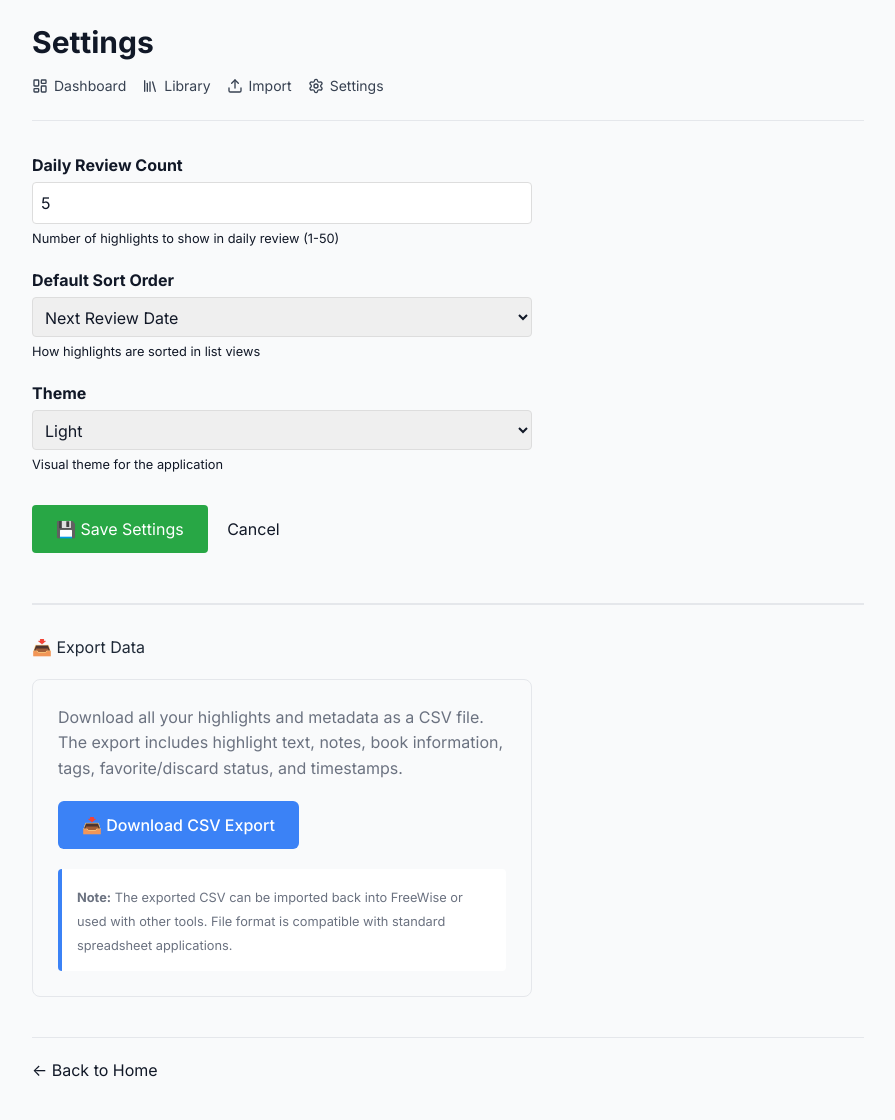
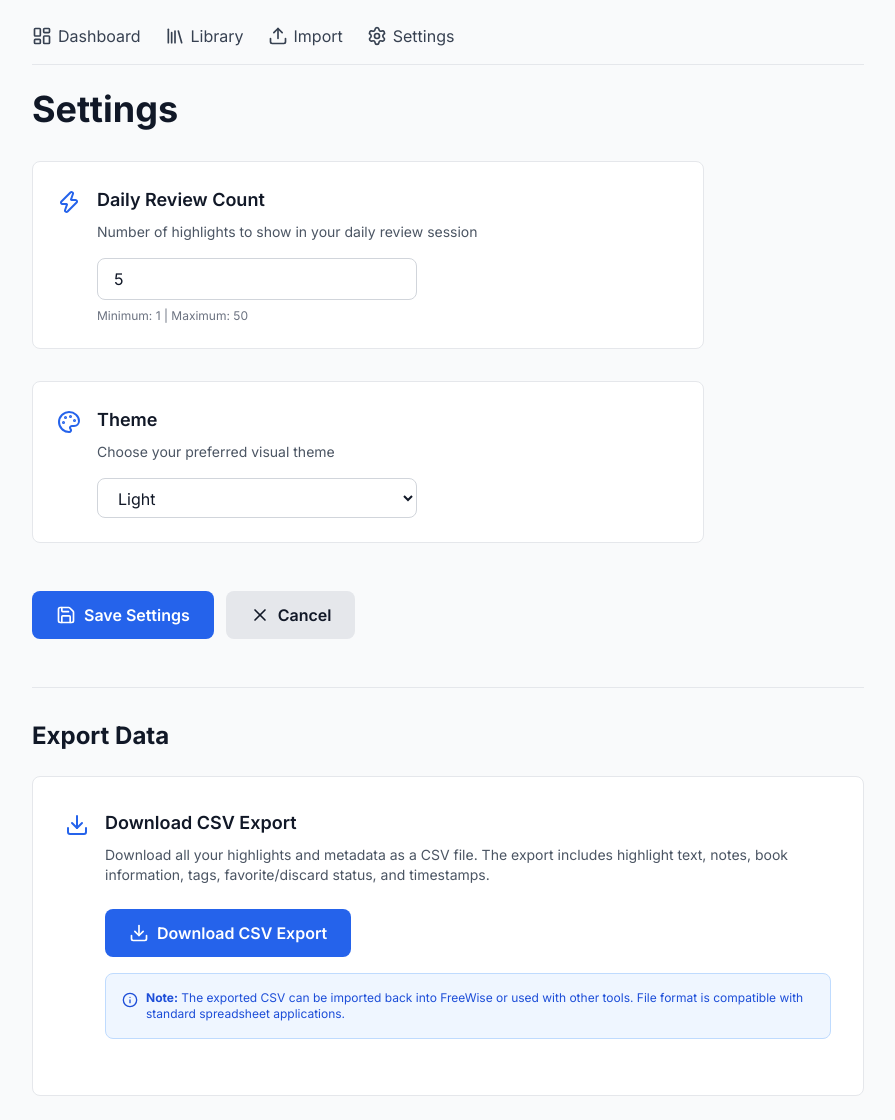
Before and after one commit to wardeiling/FreeWise, a FastAPI app: page /settings/ui in a window 1280 px wide. Shown: the whole page, without its empty margins (192-1087 px from the left). Before the commit the page ends 1077 px from the top, so only its background shows below. Run offline with FastAPI, Linux system fonts and the light colour scheme; data comes from the database, SQL or seed files in the repository; some libraries are stand-ins or nearby versions.

Commit message:
Make settings UI consistent with the rest

```diff
--- a/app/routers/settings.py
+++ b/app/routers/settings.py
@@ -88,7 +88,6 @@ async def ui_settings(
 async def update_settings_ui(
     request: Request,
     daily_review_count: int = Form(...),
-    default_sort: str = Form(...),
     theme: str = Form(...),
     session: Session = Depends(get_session)
 ):
@@ -96,7 +95,6 @@ async def update_settings_ui(
     settings = get_settings(session)
 
     settings.daily_review_count = daily_review_count
-    settings.default_sort = default_sort
     settings.theme = theme
 
     session.add(settings)
--- a/app/templates/base.html
+++ b/app/templates/base.html
@@ -104,29 +104,33 @@
 </head>
 <body class="bg-gray-50 dark:bg-gray-900 text-gray-900 dark:text-gray-100 transition-colors duration-200">
     <div class="max-w-4xl mx-auto px-4 sm:px-6 lg:px-8 py-6">
-        <!-- Header -->
-        <div class="border-b border-gray-200 dark:border-gray-700 pb-6 mb-8">
-            <h1 class="text-3xl font-bold text-gray-900 dark:text-white mb-4">
-                {% block heading %}FreeWise{% endblock %}
-            </h1>
-            <nav class="flex flex-wrap gap-4 text-sm">
+        <!-- Navigation Header -->
+        <div class="border-b border-gray-200 dark:border-gray-700 pb-4 mb-6">
+            <nav class="flex flex-wrap gap-6 text-base">
                 <a href="/dashboard/ui" class="flex items-center gap-1.5 text-gray-700 dark:text-gray-300 hover:text-primary-600 dark:hover:text-primary-400 transition-colors">
-                    <i data-lucide="layout-dashboard" class="w-4 h-4"></i>
+                    <i data-lucide="layout-dashboard" class="w-5 h-5"></i>
                     <span>Dashboard</span>
                 </a>
                 <a href="/library/ui" class="flex items-center gap-1.5 text-gray-700 dark:text-gray-300 hover:text-primary-600 dark:hover:text-primary-400 transition-colors">
-                    <i data-lucide="library" class="w-4 h-4"></i>
+                    <i data-lucide="library" class="w-5 h-5"></i>
                     <span>Library</span>
                 </a>
                 <a href="/import/ui" class="flex items-center gap-1.5 text-gray-700 dark:text-gray-300 hover:text-primary-600 dark:hover:text-primary-400 transition-colors">
-                    <i data-lucide="upload" class="w-4 h-4"></i>
+                    <i data-lucide="upload" class="w-5 h-5"></i>
                     <span>Import</span>
                 </a>
                 <a href="/settings/ui" class="flex items-center gap-1.5 text-gray-700 dark:text-gray-300 hover:text-primary-600 dark:hover:text-primary-400 transition-colors">
-                    <i data-lucide="settings" class="w-4 h-4"></i>
+                    <i data-lucide="settings" class="w-5 h-5"></i>
                     <span>Settings</span>
                 </a>
             </nav>
+        </div>
+
+        <!-- Page Title -->
+        <div class="mb-8">
+            <h2 class="text-4xl font-bold text-gray-900 dark:text-white">
+                {% block heading %}FreeWise{% endblock %}
+            </h2>
         </div>
 
         <!-- Content -->
--- a/app/templates/book_detail.html
+++ b/app/templates/book_detail.html
@@ -76,12 +76,12 @@
                 <i data-lucide="x" class="w-6 h-6"></i>
             </button>
 
-            <h1 class="text-3xl font-bold text-gray-900 dark:text-white mb-3 px-12">
+            <h1 class="text-4xl font-bold text-gray-900 dark:text-white mb-3 px-12">
                 {{ book.title }}
             </h1>
 
             {% if book.author %}
-            <div class="text-lg text-gray-600 dark:text-gray-400 mb-5">
+            <div class="text-xl text-gray-600 dark:text-gray-400 mb-5">
                 by {{ book.author }}
             </div>
             {% endif %}
--- a/app/templates/settings.html
+++ b/app/templates/settings.html
@@ -6,16 +6,29 @@
 
 {% block content %}
 {% if success_message %}
-<div class="success-message" style="padding: 15px; border-radius: 4px; margin-bottom: 20px;">
-    {{ success_message }}
+<div class="bg-green-50 dark:bg-green-900/20 border-l-4 border-green-500 p-4 mb-6 rounded">
+    <div class="flex items-center gap-3">
+        <i data-lucide="check-circle" class="w-5 h-5 text-green-600 dark:text-green-400"></i>
+        <p class="text-green-700 dark:text-green-300">{{ success_message }}</p>
+    </div>
 </div>
 {% endif %}
 
-<form method="post" action="/settings/ui" style="max-width: 500px;">
-    <div style="margin-bottom: 20px;">
-        <label for="daily_review_count" style="display: block; margin-bottom: 5px; font-weight: bold;">
+<!-- Settings Form -->
+<form method="post" action="/settings/ui" class="max-w-2xl space-y-8">
+    <!-- Daily Review Count Setting -->
+    <div class="bg-white dark:bg-gray-800 rounded-lg border border-gray-200 dark:border-gray-700 p-6">
+        <div class="flex items-start gap-4">
+            <div class="pt-1">
+                <i data-lucide="zap" class="w-6 h-6 text-primary-600 dark:text-primary-400"></i>
+            </div>
+            <div class="flex-1">
+                <label for="daily_review_count" class="block text-lg font-semibold text-gray-900 dark:text-white mb-2">
                     Daily Review Count
                 </label>
+                <p class="text-sm text-gray-600 dark:text-gray-400 mb-4">
+                    Number of highlights to show in your daily review session
+                </p>
                 <input
                     type="number"
                     id="daily_review_count"
@@ -24,48 +37,32 @@
                     min="1"
                     max="50"
                     required
-            style="width: 100%; padding: 8px; border: 1px solid #ddd; border-radius: 4px; font-size: 1em;">
-        <small style="display: block; margin-top: 5px;">
-            Number of highlights to show in daily review (1-50)
+                    class="w-full max-w-xs px-4 py-2 border border-gray-300 dark:border-gray-600 rounded-lg bg-white dark:bg-gray-700 text-gray-900 dark:text-white focus:ring-2 focus:ring-primary-500 focus:border-transparent transition-all">
+                <small class="text-xs text-gray-500 dark:text-gray-400 mt-2 block">
+                    Minimum: 1 | Maximum: 50
                 </small>
             </div>
-
-    <div style="margin-bottom: 20px;">
-        <label for="default_sort" style="display: block; margin-bottom: 5px; font-weight: bold;">
-            Default Sort Order
-        </label>
-        <select
-            id="default_sort"
-            name="default_sort"
-            required
-            style="width: 100%; padding: 8px; border: 1px solid #ddd; border-radius: 4px; font-size: 1em;">
-            <option value="next_review" {% if settings.default_sort == "next_review" %}selected{% endif %}>
-                Next Review Date
-            </option>
-            <option value="created_at" {% if settings.default_sort == "created_at" %}selected{% endif %}>
-                Creation Date
-            </option>
-            <option value="updated_at" {% if settings.default_sort == "updated_at" %}selected{% endif %}>
-                Last Updated
-            </option>
-            <option value="favorite" {% if settings.default_sort == "favorite" %}selected{% endif %}>
-                Favorites First
-            </option>
-        </select>
-        <small style="display: block; margin-top: 5px;">
-            How highlights are sorted in list views
-        </small>
+        </div>
     </div>
 
-    <div style="margin-bottom: 20px;">
-        <label for="theme" style="display: block; margin-bottom: 5px; font-weight: bold;">
+    <!-- Theme Setting -->
+    <div class="bg-white dark:bg-gray-800 rounded-lg border border-gray-200 dark:border-gray-700 p-6">
+        <div class="flex items-start gap-4">
+            <div class="pt-1">
+                <i data-lucide="palette" class="w-6 h-6 text-primary-600 dark:text-primary-400"></i>
+            </div>
+            <div class="flex-1">
+                <label for="theme" class="block text-lg font-semibold text-gray-900 dark:text-white mb-2">
                     Theme
                 </label>
+                <p class="text-sm text-gray-600 dark:text-gray-400 mb-4">
+                    Choose your preferred visual theme
+                </p>
                 <select
                     id="theme"
                     name="theme"
                     required
-            style="width: 100%; padding: 8px; border: 1px solid #ddd; border-radius: 4px; font-size: 1em;">
+                    class="w-full max-w-xs px-4 py-2 border border-gray-300 dark:border-gray-600 rounded-lg bg-white dark:bg-gray-700 text-gray-900 dark:text-white focus:ring-2 focus:ring-primary-500 focus:border-transparent transition-all">
                     <option value="light" {% if settings.theme == "light" %}selected{% endif %}>
                         Light
                     </option>
@@ -76,46 +73,54 @@
                         Auto (System)
                     </option>
                 </select>
-        <small style="display: block; margin-top: 5px;">
-            Visual theme for the application
-        </small>
+            </div>
+        </div>
     </div>
 
-    <div style="margin-top: 30px;">
-        <button type="submit" style="background: #28a745; color: white; padding: 12px 24px; border: none; border-radius: 4px; cursor: pointer; font-size: 1em;">
-            💾 Save Settings
+    <!-- Save Button -->
+    <div class="flex gap-3 pt-4">
+        <button type="submit" class="flex items-center gap-2 bg-primary-600 hover:bg-primary-700 dark:bg-primary-600 dark:hover:bg-primary-700 text-white px-6 py-3 rounded-lg font-semibold transition-colors">
+            <i data-lucide="save" class="w-5 h-5"></i>
+            <span>Save Settings</span>
         </button>
-        <a href="/" style="margin-left: 15px;">
-            Cancel
+        <a href="/dashboard/ui" class="flex items-center gap-2 bg-gray-200 dark:bg-gray-700 hover:bg-gray-300 dark:hover:bg-gray-600 text-gray-900 dark:text-white px-6 py-3 rounded-lg font-semibold transition-colors">
+            <i data-lucide="x" class="w-5 h-5"></i>
+            <span>Cancel</span>
         </a>
     </div>
 </form>
 
-<!-- Export Section -->
-<div style="margin-top: 50px; padding-top: 30px; border-top: 2px solid var(--border-color);">
-    <h2 style="margin-bottom: 20px; color: var(--text-color);">📥 Export Data</h2>
+<!-- Export Data Section -->
+<div class="mt-12 pt-8 border-t border-gray-200 dark:border-gray-700">
+    <h3 class="text-2xl font-bold text-gray-900 dark:text-white mb-6">Export Data</h3>
 
-    <div style="max-width: 500px; background: var(--highlight-bg); padding: 25px; border-radius: 8px; border: 1px solid var(--border-color);">
-        <p style="margin: 0 0 20px 0; color: var(--muted-text); line-height: 1.6;">
-            Download all your highlights and metadata as a CSV file. The export includes
-            highlight text, notes, book information, tags, favorite/discard status, and timestamps.
+    <div class="bg-white dark:bg-gray-800 rounded-lg border border-gray-200 dark:border-gray-700 p-8">
+        <div class="flex items-start gap-4 mb-6">
+            <div class="pt-1">
+                <i data-lucide="download" class="w-6 h-6 text-primary-600 dark:text-primary-400"></i>
+            </div>
+            <div class="flex-1">
+                <h4 class="text-lg font-semibold text-gray-900 dark:text-white mb-2">
+                    Download CSV Export
+                </h4>
+                <p class="text-sm text-gray-600 dark:text-gray-400 mb-6">
+                    Download all your highlights and metadata as a CSV file. The export includes highlight text, notes,
+                    book information, tags, favorite/discard status, and timestamps.
                 </p>
 
                 <!-- Progress Bar (hidden by default) -->
-        <div id="export-progress-container" style="display: none; margin-bottom: 20px; padding: 20px; background: var(--bg-color); border: 1px solid var(--border-color); border-radius: 8px;">
-            <div style="text-align: center; margin-bottom: 15px;">
-                <div style="font-size: 2em; margin-bottom: 10px;">📤</div>
-                <p style="margin: 0; font-weight: 600; color: var(--text-color);">Exporting your highlights...</p>
-                <p style="margin: 5px 0 0 0; color: var(--muted-text); font-size: 0.9em;">Please wait while we generate your CSV file</p>
+                <div id="export-progress-container" style="display: none;" class="mb-6 p-5 bg-gray-50 dark:bg-gray-900 border border-gray-200 dark:border-gray-700 rounded-lg">
+                    <div class="text-center mb-4">
+                        <i data-lucide="loader" class="w-8 h-8 mx-auto text-primary-600 dark:text-primary-400 animate-spin mb-3"></i>
+                        <p class="font-semibold text-gray-900 dark:text-white">Exporting your highlights...</p>
+                        <p class="text-xs text-gray-500 dark:text-gray-400 mt-1">Please wait while we generate your CSV file</p>
                     </div>
 
                     <!-- Animated progress bar -->
-            <div style="width: 100%; height: 30px; background: var(--highlight-bg); border-radius: 15px; overflow: hidden; border: 1px solid var(--border-color); position: relative;">
-                <div id="export-progress-bar" style="height: 100%; background: linear-gradient(90deg, #28a745, #1e7e34); width: 0%; transition: width 0.3s ease; position: relative;">
-                    <div style="position: absolute; top: 0; left: 0; right: 0; bottom: 0; background: linear-gradient(90deg, transparent, rgba(255,255,255,0.3), transparent); animation: shimmer 2s infinite;"></div>
+                    <div class="w-full h-2 bg-gray-200 dark:bg-gray-700 rounded-full overflow-hidden">
+                        <div id="export-progress-bar" class="h-full bg-gradient-to-r from-primary-500 to-primary-600 w-0 transition-all" style="transition: width 0.3s ease;"></div>
                     </div>
-            </div>
-            <p style="text-align: center; margin-top: 10px; color: var(--muted-text); font-size: 0.85em;">
+                    <p class="text-center mt-3 text-xs text-gray-500 dark:text-gray-400">
                         <span id="export-progress-text">Preparing export...</span>
                     </p>
                 </div>
@@ -123,27 +128,21 @@
                 <a href="/export/csv"
                    id="export-btn"
                    onclick="showExportProgress(event)"
-           style="display: inline-block; background: var(--link-color); color: white; padding: 12px 24px; border-radius: 6px; text-decoration: none; font-size: 1em; font-weight: 500; transition: all 0.2s;"
-           onmouseover="this.style.opacity='0.9'; this.style.transform='translateY(-2px)'"
-           onmouseout="this.style.opacity='1'; this.style.transform='translateY(0)'">
-            📥 Download CSV Export
+                   class="inline-flex items-center gap-2 bg-primary-600 hover:bg-primary-700 dark:bg-primary-600 dark:hover:bg-primary-700 text-white px-6 py-3 rounded-lg font-semibold transition-all hover:shadow-md">
+                    <i data-lucide="download" class="w-5 h-5"></i>
+                    <span>Download CSV Export</span>
                 </a>
 
-        <div style="margin-top: 20px; padding: 15px; background: var(--bg-color); border-radius: 4px; border-left: 4px solid var(--link-color);">
-            <small style="color: var(--muted-text); line-height: 1.5;">
-                <strong>Note:</strong> The exported CSV can be imported back into FreeWise or used with other tools.
-                File format is compatible with standard spreadsheet applications.
-            </small>
+                <div class="mt-4 p-4 bg-blue-50 dark:bg-blue-900/20 border border-blue-200 dark:border-blue-800 rounded-lg">
+                    <p class="text-xs text-blue-700 dark:text-blue-300 flex items-start gap-2">
+                        <i data-lucide="info" class="w-4 h-4 mt-0.5 flex-shrink-0"></i>
+                        <span><strong>Note:</strong> The exported CSV can be imported back into FreeWise or used with other tools. File format is compatible with standard spreadsheet applications.</span>
+                    </p>
                 </div>
             </div>
         </div>
-
-<style>
-    @keyframes shimmer {
-        0% { transform: translateX(-100%); }
-        100% { transform: translateX(100%); }
-    }
-</style>
+    </div>
+</div>
 
 <script>
     function showExportProgress(event) {
@@ -198,9 +197,8 @@
             }
         }, 200);
     }
+
+    // Initialize Lucide icons
+    document.addEventListener('DOMContentLoaded', lucide.createIcons);
 </script>
-
-<div style="margin-top: 40px; padding-top: 20px; border-top: 1px solid var(--border-color);">
-    <a href="/">← Back to Home</a>
-</div>
 {% endblock %}
```
Lines whose indentation alone changed are shown as unchanged.
